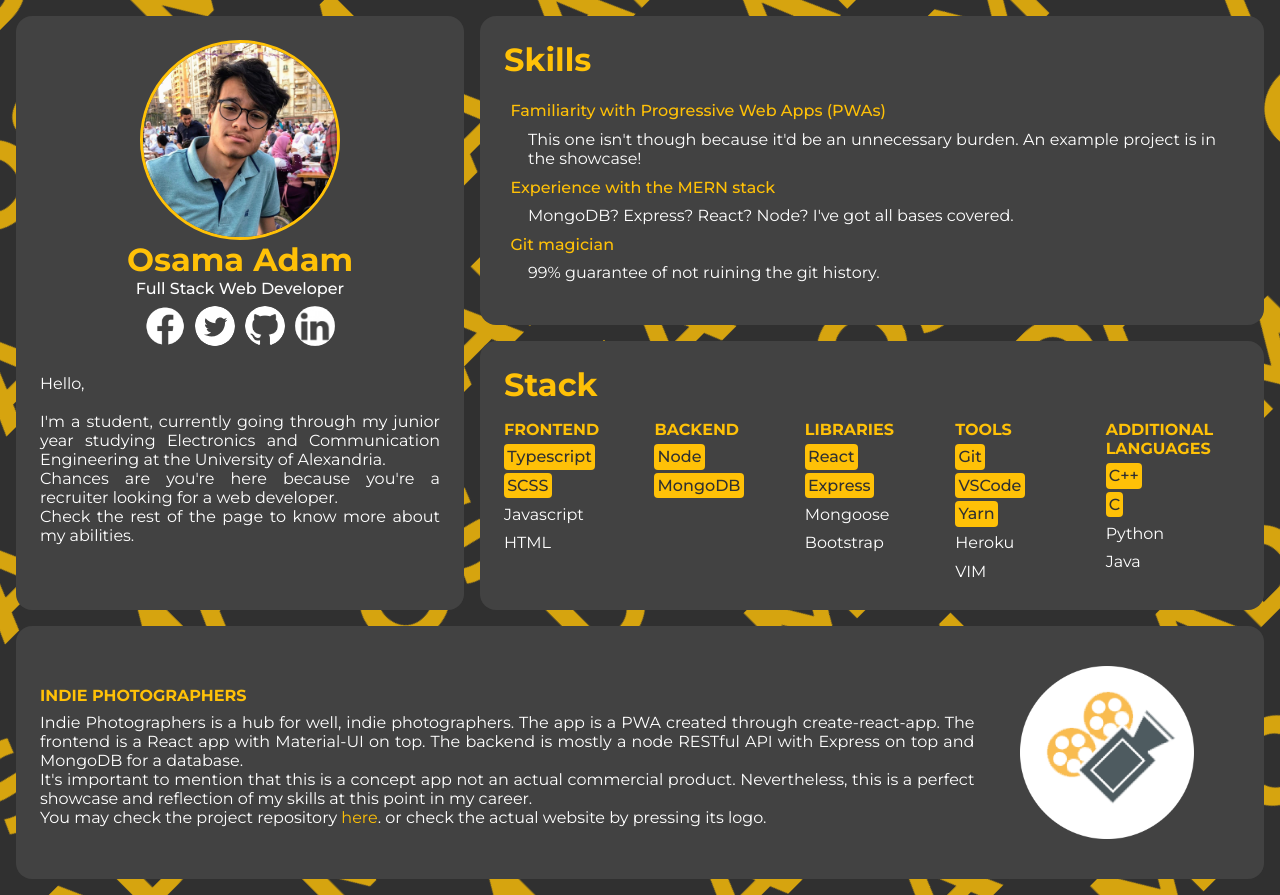
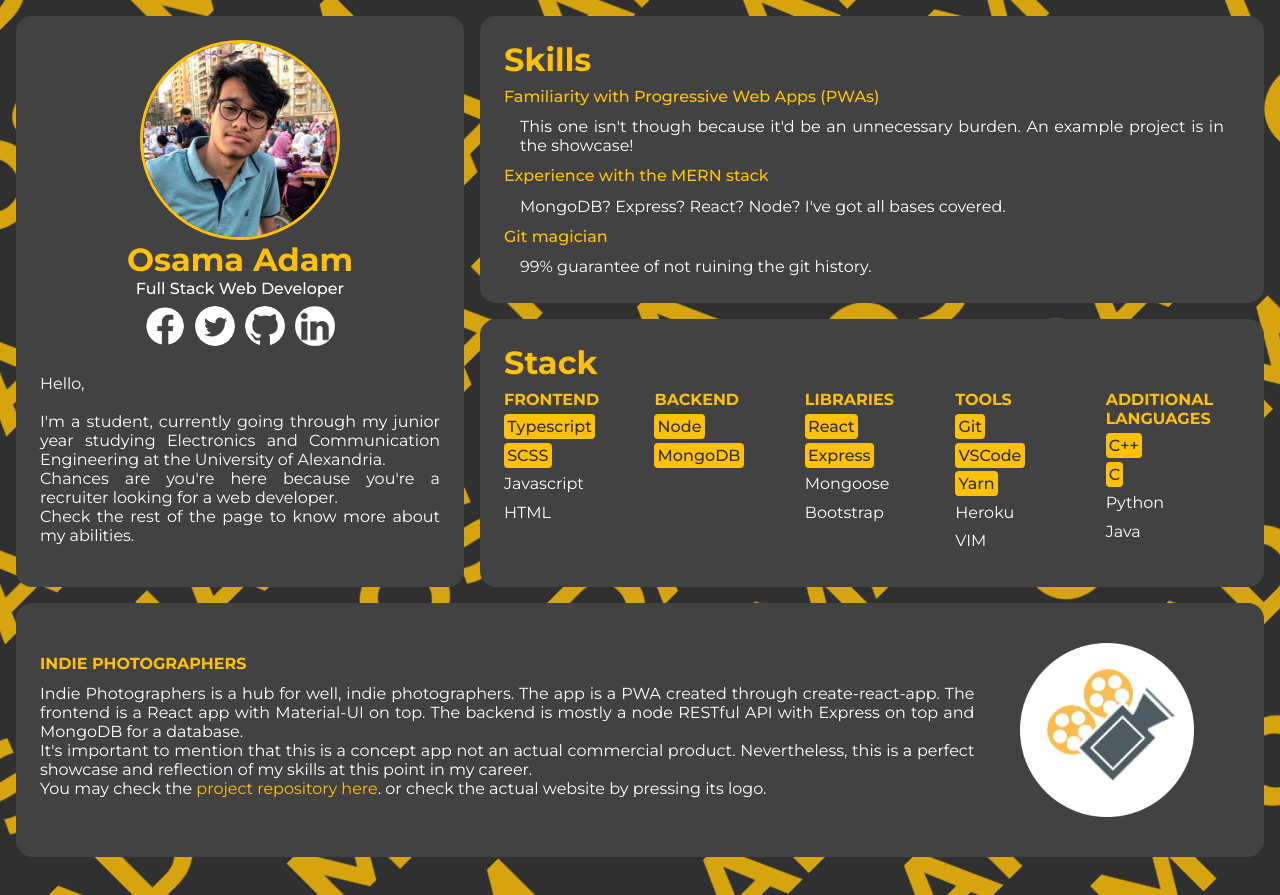
Before and after one commit to osamaadam/personal-website, a Gatsby site: page / in a window 1280 px wide. After the commit the page ends 873 px from the top, so only its background shows below. Built offline with nearby package versions, Linux system fonts and the light colour scheme; Gatsby itself is replaced by a stand-in of ours.

Commit message:
readme + padding adjustments

```diff
--- a/src/pages/index.tsx
+++ b/src/pages/index.tsx
@@ -212,6 +212,7 @@
                 <h4>
                   <a
                     href="https://indie.osamaadam.tech"
+                    title="Indie Photographers"
                     target="_blank"
                     rel="noopener noreferrer"
                   >
@@ -230,13 +231,14 @@
                   showcase and reflection of my skills at this point in my
                   career.
                   <br />
-                  You may check the project repository{" "}
+                  You may check the{" "}
                   <a
                     href="https://github.com/osamaadam98/indie-photographers"
+                    title="Repository link"
                     target="_blank"
                     rel="noopener noreferrer"
                   >
-                    here
+                    project repository here
                   </a>
                   . or check the actual website by pressing its logo.
                 </p>
@@ -244,6 +246,7 @@
               <div className="indie__logo">
                 <a
                   href="https://indie.osamaadam.tech"
+                  title="Indie Photographers"
                   target="_blank"
                   rel="noopener noreferrer"
                   className="indie__logo__img"
@@ -255,6 +258,7 @@
                 </a>
                 <a
                   href="https://indie.osamaadam.tech"
+                  title="Indie Photographers"
                   target="_blank"
                   rel="noopener noreferrer"
                   className="indie__logo__text"
--- a/src/scss/index.scss
+++ b/src/scss/index.scss
@@ -87,22 +87,28 @@
   .card {
     flex: 1;
   }
-  h1 {
-    margin-bottom: 0.5em;
-  }
+
   p {
     text-align: justify;
   }
+
+  li {
+    padding: 0.5em 0;
+  }
+
   &__list {
     list-style: none;
-    padding-bottom: 1em;
     li {
-      padding: 0.4em;
       font-weight: $medium;
       color: $highlightColor;
     }
+
+    li + li {
+      padding-bottom: 1em;
+    }
+
     p {
-      padding: 0.2em 1.5em;
+      padding: 0.2em 1em;
     }
   }
   .stack {
@@ -112,7 +118,7 @@
     margin: 0 -0.5em;
     &__li {
       flex: 1;
-      padding: 0 0.5em;
+      padding: 0.5em;
       ul {
         list-style: none;
         li {
@@ -138,11 +144,9 @@
     flex: 4;
     align-self: center;
     min-width: 25ch;
-    h4 {
-      padding: 0.5em 0;
-    }
     p {
       text-align: justify;
+      padding: 0.5em 0;
     }
   }
 
--- a/src/scss/layout.scss
+++ b/src/scss/layout.scss
@@ -16,7 +16,6 @@
   text-decoration: none;
   &:hover {
     text-decoration: underline;
-    font-weight: $medium;
   }
 }
 
@@ -72,5 +71,5 @@
 
 h4 {
   text-transform: uppercase;
-  padding-bottom: 0.2rem;
+  padding-bottom: 0.2em;
 }
```
Also changed, not shown: README.md (added).
